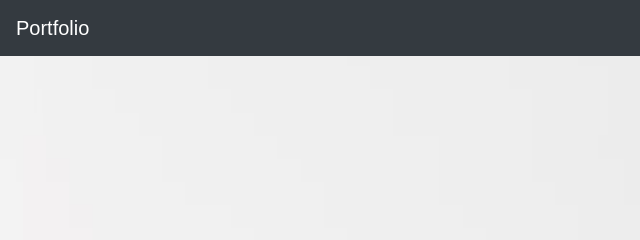
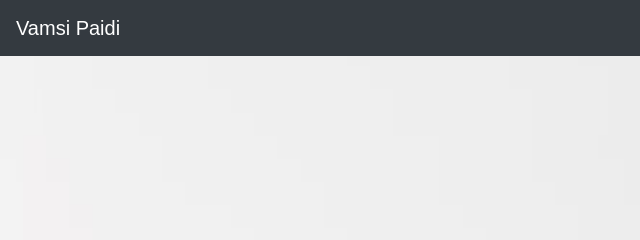
Before and after one commit to vamsi123-paidi/portfolio-vamsi-paidi, a plain HTML site: page index.html in a window 1280 px wide. Shown: the top 240 px of the page, 0-640 px from the left. Drawn offline with nearby package versions, Linux system fonts and the light colour scheme.

Commit message:
Update index.html

```diff
--- a/index.html
+++ b/index.html
@@ -11,7 +11,7 @@
 <body>
     <header>
         <nav class="navbar navbar-expand-lg navbar-dark bg-dark fixed-top">
-            <a class="navbar-brand" href="#">Portfolio</a>
+            <a class="navbar-brand" href="#">Vamsi Paidi</a>
             <button class="navbar-toggler" type="button" data-toggle="collapse" data-target="#navbarNav" aria-controls="navbarNav" aria-expanded="false" aria-label="Toggle navigation">
                 <span class="navbar-toggler-icon"></span>
             </button>
```
